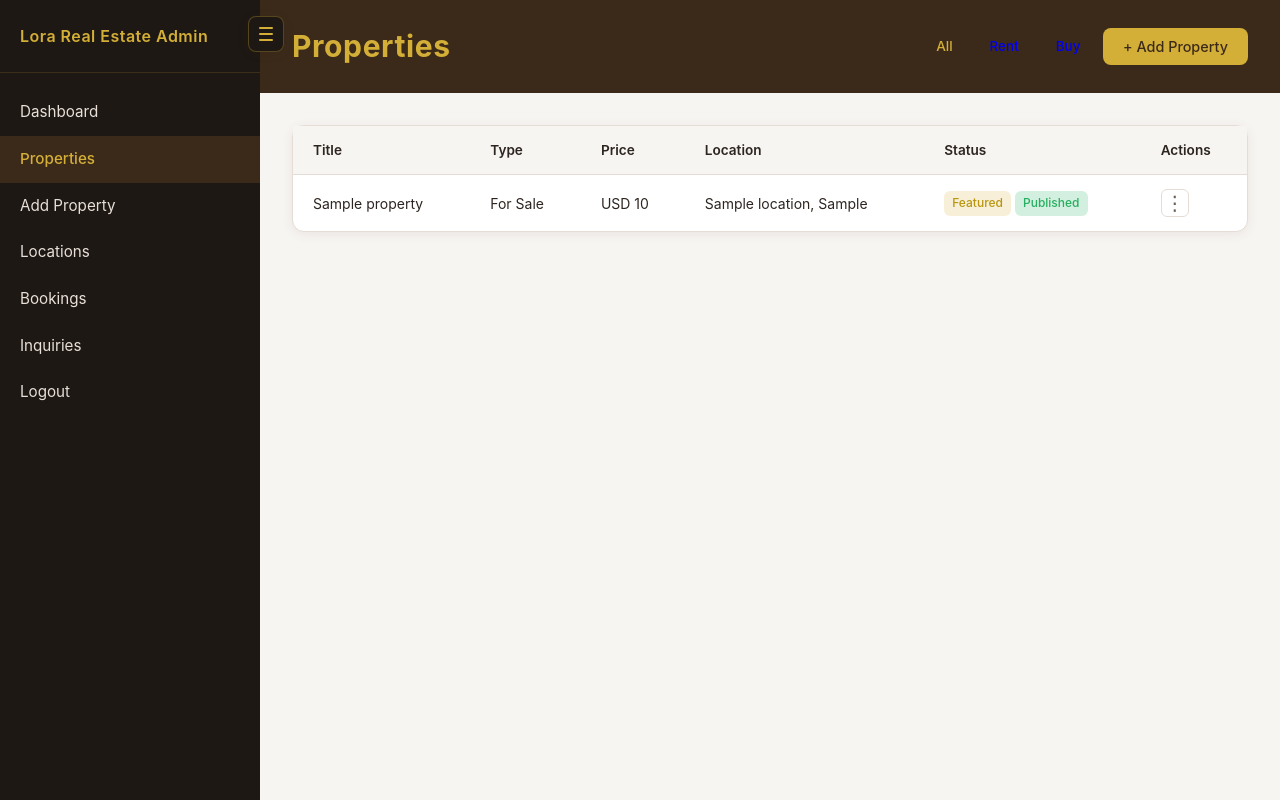
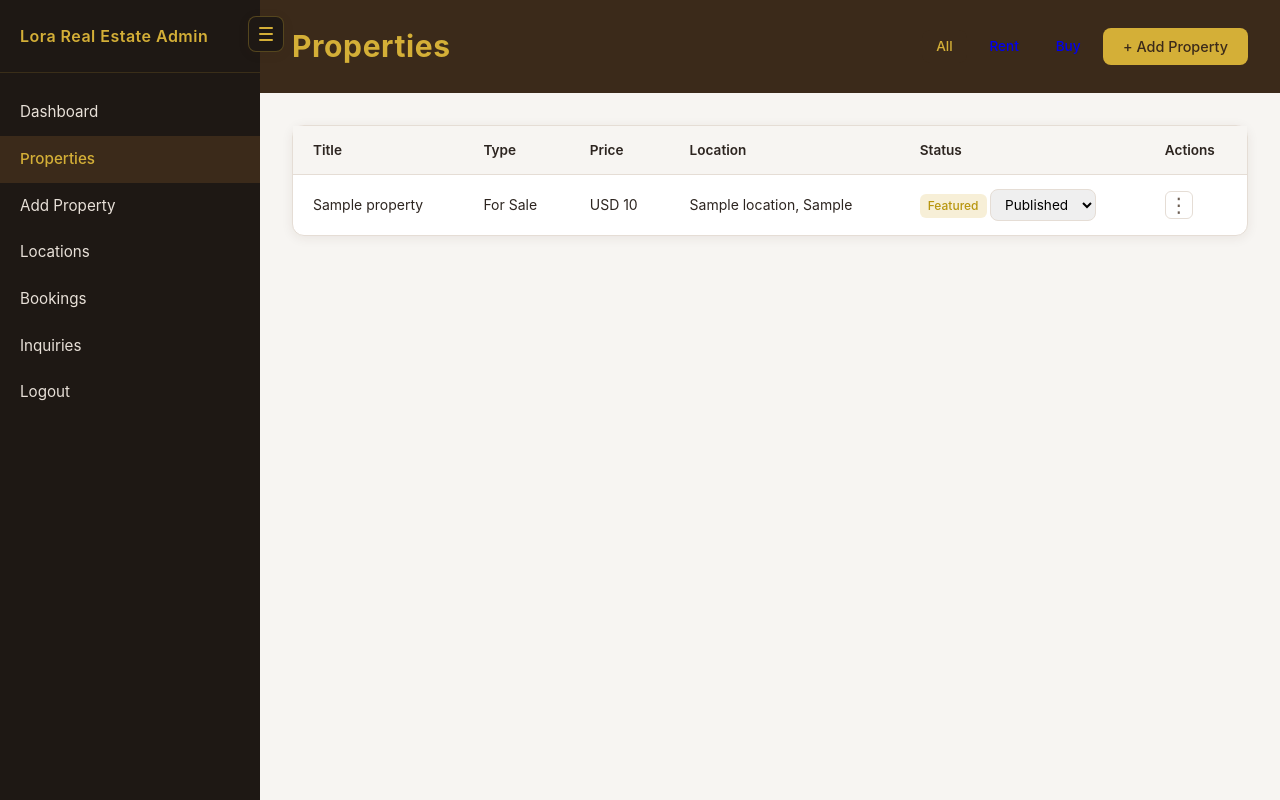
Before and after one commit to Collins44-mark/lorarealestate, a Django app: page /admin/properties/ in a window 1280 px wide. Run offline with Django 5.2, Linux system fonts and the light colour scheme; a user stored in the database is signed in; tables that the repository leaves empty hold one stand-in row (values such as "Sample post"); parts of the project's set-up code (start-up, migrations or seed data) failed here and were passed over.

Commit message:
Admin: auto-publish new properties, inline status select, price with thousand separators
- New properties default to published=True (admin can uncheck to hide)
- Property list: change Published/Draft directly in Status column
- Price input: format with commas (e.g. 22,000,000) for easier entry

Co-authored-by: Cursor <cursoragent@cursor.com>

```diff
--- a/backend/config/admin_views.py
+++ b/backend/config/admin_views.py
@@ -9,6 +9,7 @@ from django.forms import ModelForm, Textarea, TextInput
 from django.http import HttpResponseRedirect
 from django.shortcuts import get_object_or_404, redirect, render
 from django.urls import reverse
+from django.contrib import messages
 from django.utils.decorators import method_decorator
 from django.views import View
 from django.views.generic import CreateView, DeleteView, DetailView, ListView, UpdateView
@@ -284,6 +285,24 @@ def property_edit(request, pk):
 
 
 @staff_required
+def property_update_status(request, pk):
+    """Update published status from property list view."""
+    prop = get_object_or_404(Property, pk=pk)
+    if request.method == "POST":
+        published_val = request.POST.get("published", "")
+        if published_val == "1":
+            prop.published = True
+        elif published_val == "0":
+            prop.published = False
+        else:
+            return redirect(reverse("lora_admin:property_list") + ("?" + request.GET.urlencode() if request.GET else ""))
+        prop.save()
+        messages.success(request, f'"{prop.title}" is now {"published" if prop.published else "draft"}.')
+        return redirect(reverse("lora_admin:property_list") + ("?" + request.GET.urlencode() if request.GET else ""))
+    return redirect("lora_admin:property_list")
+
+
+@staff_required
 def property_delete(request, pk):
     prop = get_object_or_404(Property, pk=pk)
     if request.method == "POST":
--- a/backend/config/static/lora_admin/admin.css
+++ b/backend/config/static/lora_admin/admin.css
@@ -1193,6 +1193,17 @@ body.lora-admin {
   color: var(--gold);
 }
 
+.status-select-form {
+  display: inline-block;
+  margin: 0;
+}
+
+.status-select-form .status-select {
+  min-width: 100px;
+  padding: 0.35rem 0.6rem;
+  font-size: 0.85rem;
+}
+
 /* Confirm delete */
 .confirm-delete {
   background: var(--card-bg);
--- a/backend/config/templates/lora_admin/property_list.html
+++ b/backend/config/templates/lora_admin/property_list.html
@@ -32,7 +32,13 @@
         <td>{{ p.location.name }}, {{ p.location.city }}</td>
         <td>
           {% if p.featured %}<span class="badge badge-featured">Featured</span>{% endif %}
-          {% if p.published %}<span class="badge badge-published">Published</span>{% else %}<span class="badge badge-draft">Draft</span>{% endif %}
+          <form method="post" action="{% url 'lora_admin:property_update_status' p.pk %}{% if request.GET %}?{{ request.GET.urlencode }}{% endif %}" class="status-select-form">
+            {% csrf_token %}
+            <select name="published" onchange="this.form.submit()" class="form-input form-select status-select">
+              <option value="1" {% if p.published %}selected{% endif %}>Published</option>
+              <option value="0" {% if not p.published %}selected{% endif %}>Draft</option>
+            </select>
+          </form>
         </td>
         <td>
           <div class="dropdown-wrap">
--- a/backend/config/urls.py
+++ b/backend/config/urls.py
@@ -22,6 +22,7 @@ from config.admin_views import (
     property_detail,
     property_edit,
     property_list,
+    property_update_status,
 )
 from rest_framework.routers import DefaultRouter
 from rest_framework_simplejwt.views import TokenObtainPairView, TokenRefreshView
@@ -61,6 +62,7 @@ lora_admin_urls = ([
     path("properties/add/", property_add, name="property_add"),
     path("properties/<int:pk>/", property_detail, name="property_detail"),
     path("properties/<int:pk>/edit/", property_edit, name="property_edit"),
+    path("properties/<int:pk>/status/", property_update_status, name="property_update_status"),
     path("properties/<int:pk>/delete/", property_delete, name="property_delete"),
     path("locations/", locations_list, name="locations"),
     path("locations/<int:pk>/edit/", location_edit, name="location_edit"),
--- a/backend/properties/models.py
+++ b/backend/properties/models.py
@@ -34,7 +34,7 @@ class Property(models.Model):
     area_size = models.DecimalField(max_digits=10, decimal_places=2, null=True, blank=True)
 
     featured = models.BooleanField(default=False)
-    published = models.BooleanField(default=False)
+    published = models.BooleanField(default=True)
     availability = models.CharField(
         max_length=20,
         choices=Availability.choices,
```
Also changed, not shown: backend/config/templates/lora_admin/property_form.html (+30 -1 lines), backend/properties/migrations/0004_publish_default_true.py (added).
